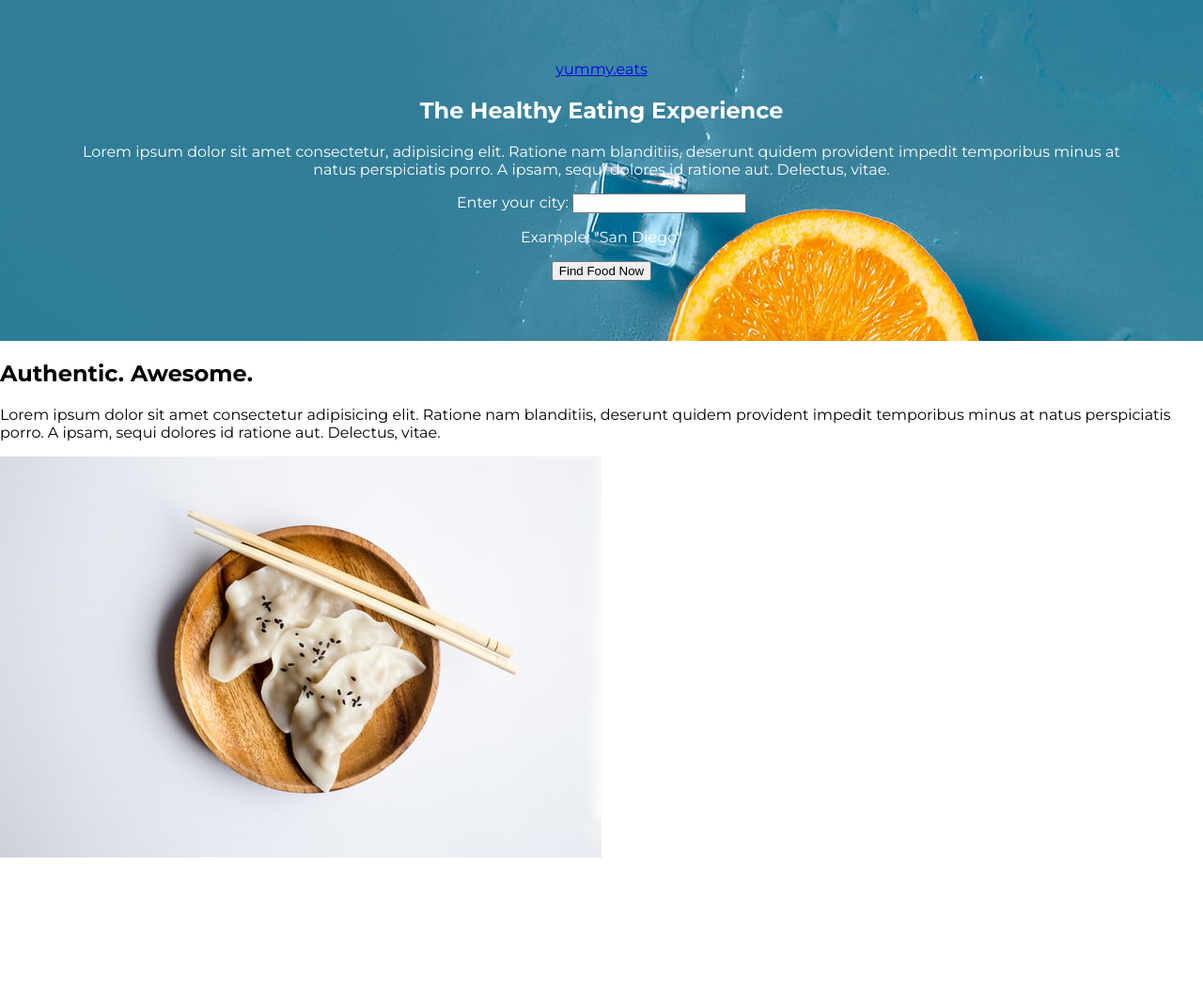
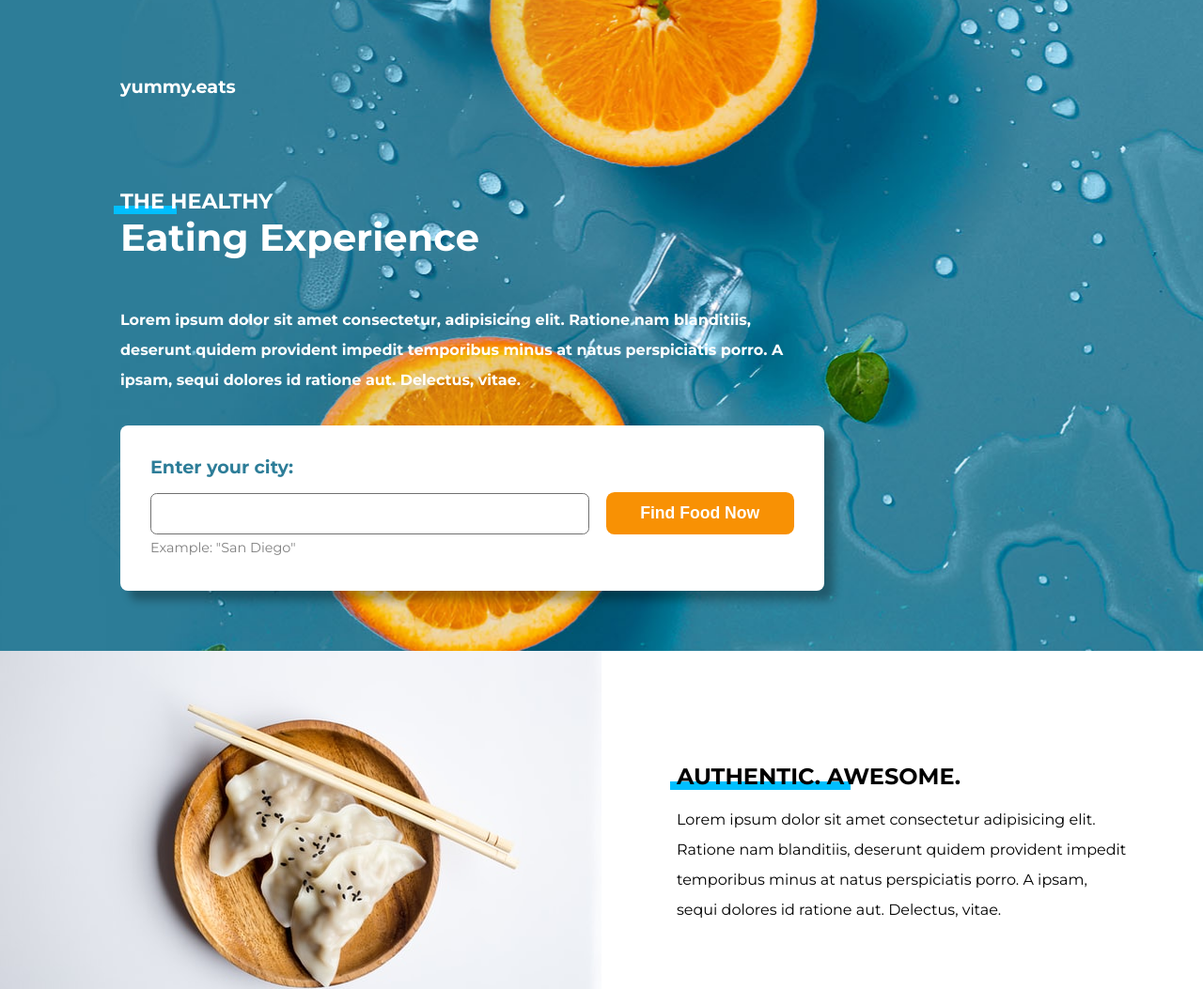
Before and after one commit to thefjrm/a-healthy-website, a plain HTML site: page index.html in a window 1280 px wide. Shown: the top 1053 px of the page at 94% size. Before the commit the page ends 917 px from the top, so only its background shows below. Drawn offline with Linux system fonts and the light colour scheme.

Commit message:
Finish responsive design

```diff
--- a/css/main.css
+++ b/css/main.css
@@ -1,13 +1,263 @@
 @import url("https://fonts.googleapis.com/css2?family=Montserrat:wght@400;700&display=swap");
 
 body {
+  box-sizing: border-box;
   font-family: "Montserrat", sans-serif;
   margin: 0;
+  scroll-behavior: smooth;
 }
 
 .hero-bg {
   background: #307d99 url("../images/bg.jpg");
+  background-position: 12% 83%;
   color: white;
-  padding: 4em;
+  padding: 4rem;
   text-align: center;
 }
+
+header {
+  padding: 1em 0;
+}
+
+.hero-bg a {
+  color: white;
+  font-size: 1.2rem;
+  font-weight: bold;
+  text-decoration: none;
+}
+
+section {
+  margin: 0 1em;
+}
+
+h1 {
+  font-size: 2.5rem;
+  margin: 2em 0 1.2em;
+}
+
+h2 {
+  position: relative;
+  text-transform: uppercase;
+}
+
+h2::before {
+  background: #00bfff;
+  bottom: 0;
+  content: "";
+  height: 0.4em;
+  margin-left: -0.3em;
+  position: absolute;
+  width: 8em;
+  z-index: -1;
+}
+
+h1 span {
+  display: block;
+  font-size: 1.4rem;
+  position: relative;
+  text-transform: uppercase;
+  z-index: 1;
+}
+
+h1 span::before {
+  background: #00bfff;
+  bottom: 0;
+  content: "";
+  height: 0.4em;
+  margin-left: -0.3em;
+  position: absolute;
+  width: 3em;
+  z-index: -1;
+}
+
+p {
+  line-height: 2em;
+}
+
+.hero-bg p {
+  font-weight: bold;
+  margin: 0 1em 3em;
+}
+
+.form-container {
+  background-color: white;
+  margin: 2em -1em 0;
+  padding: 2em;
+}
+
+.form-container p {
+  color: gray;
+  font-size: 0.9rem;
+  font-weight: normal;
+  margin-bottom: 1.5em;
+  margin-top: 0.3em;
+}
+
+label {
+  color: #2d7d98;
+  display: block;
+  font-size: 1.2rem;
+  font-weight: bold;
+  margin-bottom: 1em;
+}
+
+input[type="text"] {
+  border: 1px solid #707070;
+  border-radius: 0.5em;
+  box-sizing: border-box;
+  margin-top: 1.2em;
+  padding: 1em;
+  width: 100%;
+}
+
+input[type="button"] {
+  background-color: #f89104;
+  border: none;
+  border-radius: 0.5em;
+  color: white;
+  cursor: pointer;
+  font-size: 1.3em;
+  font-weight: bold;
+  padding: 1em 0;
+  width: 100%;
+}
+
+input[type="button"]:hover {
+  background-color: rgb(216, 126, 1);
+}
+
+.authentic {
+  margin: 0;
+}
+
+.right-col {
+  margin: 3em 1em;
+  text-align: center;
+}
+
+img {
+  width: 100%;
+}
+
+.overlay {
+  background-color: rgba(0, 0, 0, 0.9);
+  color: white;
+  display: none;
+  height: 100vh;
+  position: absolute;
+  place-content: center;
+  opacity: 0;
+  width: 100%;
+  z-index: 1;
+}
+
+.animate-overlay {
+  animation: overlay 3s forwards;
+}
+
+@media screen and (min-width: 730px) {
+  .form-container {
+    margin: 2em -4em 0;
+  }
+
+  section {
+    margin: 0 4em;
+  }
+}
+
+@media screen and (min-width: 930px) {
+  .hero-bg {
+    text-align: left;
+  }
+
+  .hero-bg p {
+    margin: 0 0 3em;
+  }
+
+  .hero-bg section {
+    width: 65%;
+  }
+
+  .form-container {
+    border-radius: 0.5em;
+    box-shadow: 10px 10px 10px rgba(0, 0, 0, 0.3);
+    margin: 2em 0 0;
+    padding: 2em;
+  }
+
+  form {
+    display: flex;
+  }
+
+  .form-left {
+    width: 70%;
+  }
+
+  label {
+    margin: 0;
+  }
+
+  input[type="button"] {
+    font-size: 1.1em;
+    margin-left: 1em;
+    margin-top: 2.2em;
+    height: fit-content;
+    padding: 0.7em 0;
+    width: 30%;
+  }
+
+  .hero-bg p {
+    margin-bottom: 0;
+  }
+
+  .authentic {
+    display: grid;
+    grid-template-columns: repeat(2, 50%);
+    grid-template-areas: "bowl content";
+  }
+
+  .right-col {
+    align-self: center;
+    grid-area: content;
+    padding: 0 10%;
+    text-align: left;
+  }
+
+  img {
+    grid-area: bowl;
+  }
+
+  h2 {
+    margin: 0;
+  }
+}
+
+.top {
+  animation: fadeIn 2s forwards;
+}
+
+@keyframes fadeIn {
+  from {
+    opacity: 0;
+    transform: translateY(-2em);
+  }
+  to {
+    opacity: 1;
+    transform: translateY(0);
+  }
+}
+
+@keyframes overlay {
+  0% {
+    opacity: 0;
+  }
+  30% {
+    opacity: 1;
+  }
+  70% {
+    opacity: 1;
+  }
+  100% {
+    opacity: 0;
+  }
+}
--- a/index.html
+++ b/index.html
@@ -5,9 +5,12 @@
     <meta http-equiv="X-UA-Compatible" content="IE=edge" />
     <meta name="viewport" content="width=device-width, initial-scale=1.0" />
     <link rel="stylesheet" href="css/main.css" />
-    <title>Document</title>
+    <title>A healthy Website</title>
   </head>
   <body>
+    <div class="overlay" id="overlay">
+      <h3>Searching now...</h3>
+    </div>
     <div class="hero-bg">
       <section class="top">
         <header>
@@ -27,7 +30,7 @@
               <input type="text" name="city" id="city" />
               <p>Example: "San Diego"</p>
             </div>
-            <input type="button" value="Find Food Now" />
+            <input type="button" value="Find Food Now" id="cta-btn" />
           </form>
         </div>
       </section>
@@ -44,5 +47,6 @@
       </div>
       <img src="images/food.jpg" alt="A tasty food." />
     </section>
+    <script src="index.js"></script>
   </body>
 </html>
--- /dev/null
+++ b/index.js
@@ -0,0 +1,6 @@
+const btn = document.getElementById("cta-btn");
+const overlay = document.getElementById("overlay");
+btn.addEventListener("click", () => {
+  overlay.style.display = "grid";
+  overlay.classList.add("animate-overlay");
+});
```
